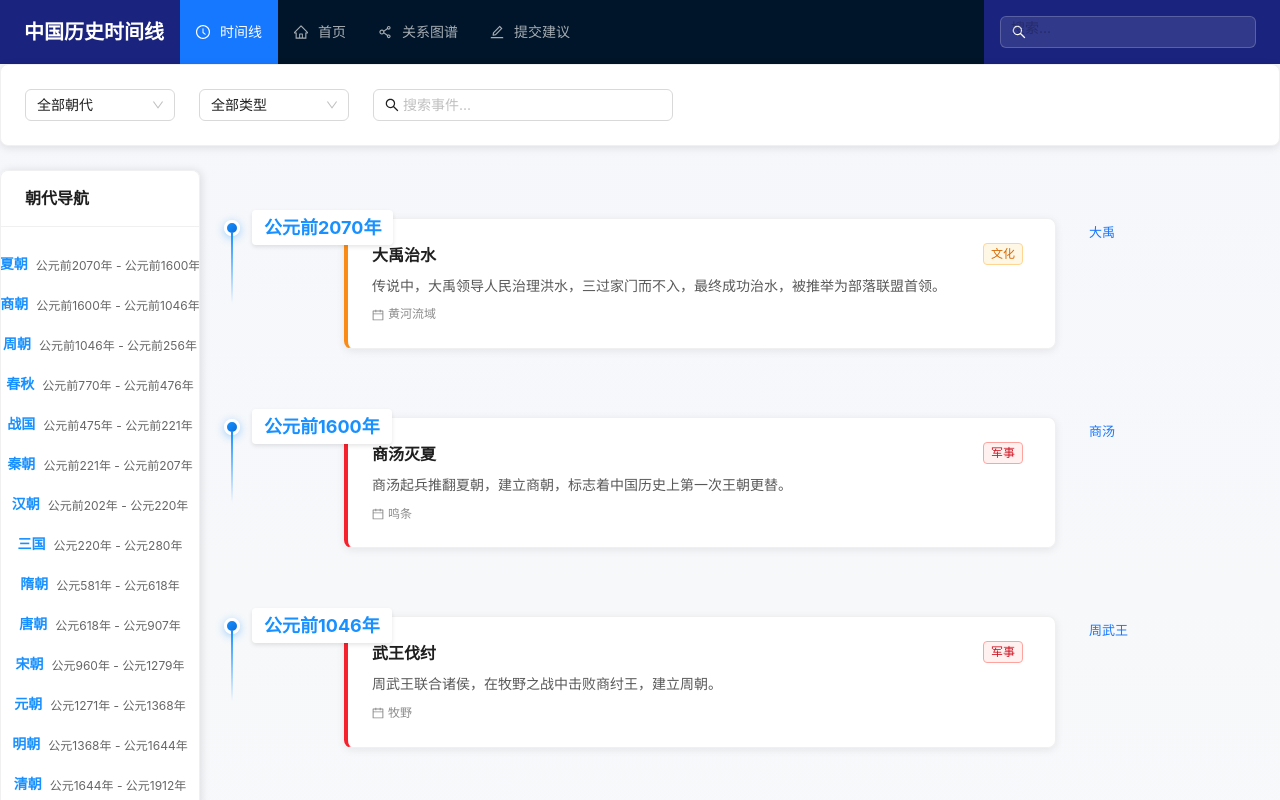
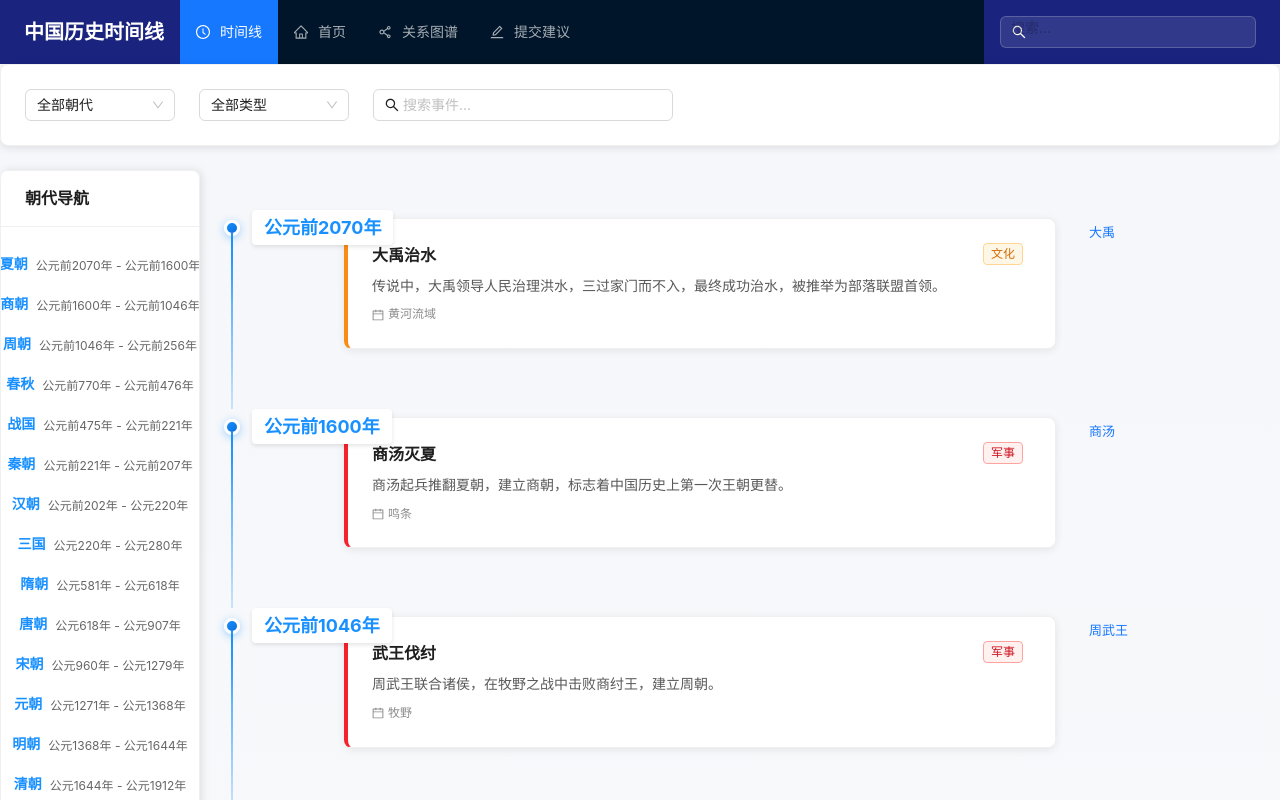
Before and after one commit to chengms/HistoricalThreads, a React (Vite) app in the folder frontend/: page / in a window 1280 px wide. Shown: the top 800 px of the page. Built offline with nearby package versions, Linux system fonts and the light colour scheme.

Commit message:
Enhance timeline styles: Improve timeline connector lines and sidebar positioning

```diff
--- a/frontend/src/styles/timeline.css
+++ b/frontend/src/styles/timeline.css
@@ -28,6 +28,8 @@
   overflow-y: auto;
   box-shadow: 2px 0 8px rgba(0, 0, 0, 0.1);
   border-radius: 8px;
+  background: white;
+  z-index: 100;
 }
 
 .dynasty-nav {
@@ -72,6 +74,7 @@
   position: relative;
   margin-bottom: 60px;
   padding-left: 120px;
+  min-height: 100px;
 }
 
 .timeline-year-section:last-child {
@@ -107,10 +110,27 @@
   transform: translateX(-50%);
   width: 2px;
   height: calc(100% + 60px);
-  background: linear-gradient(to bottom, #1890ff, transparent);
+  background: linear-gradient(to bottom, #1890ff 0%, rgba(24, 144, 255, 0.3) 50%, transparent 100%);
+  z-index: 1;
 }
 
 .timeline-year-section:last-child .year-marker::after {
+  display: none;
+}
+
+/* 时间轴连接线 */
+.timeline-year-section::before {
+  content: '';
+  position: absolute;
+  left: 7px;
+  top: 16px;
+  bottom: -60px;
+  width: 2px;
+  background: linear-gradient(to bottom, #1890ff, rgba(24, 144, 255, 0.2));
+  z-index: 0;
+}
+
+.timeline-year-section:last-child::before {
   display: none;
 }
 
```
